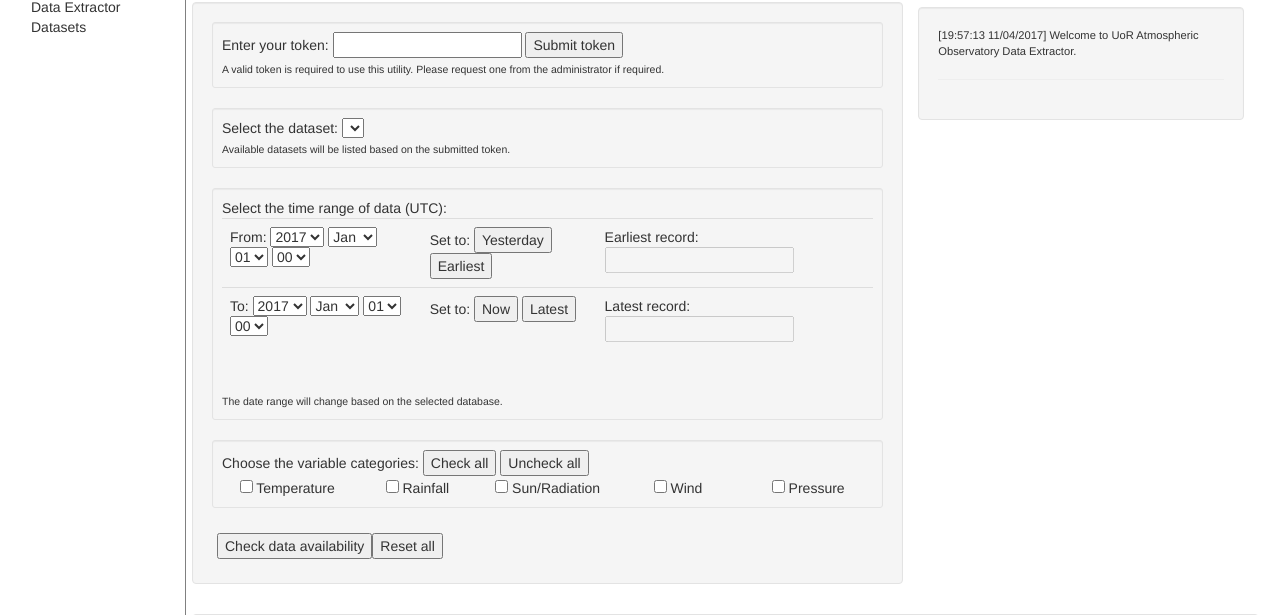
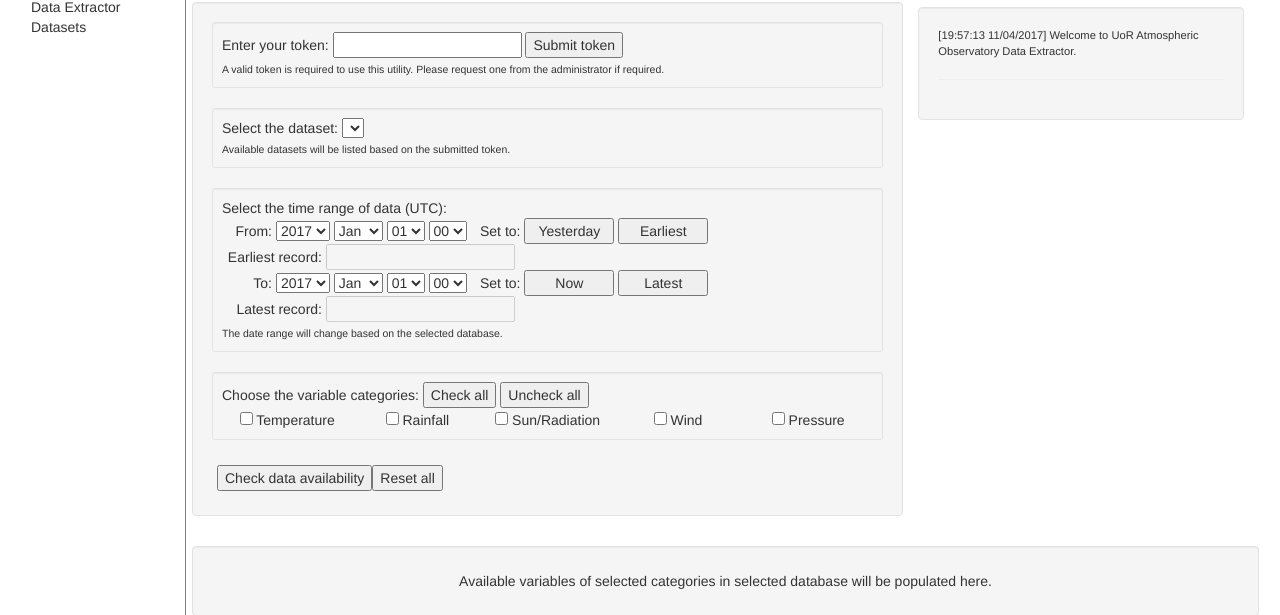
Before and after one commit to AndyGabey/extractor, a Flask app: template Extractor/templates/data_extractor.html in a window 1280 px wide. Shown: the part 146-761 px from the top of the page. Run offline with Flask 2, Linux system fonts and the light colour scheme; the template is opened without the code that fills it, so the values that code supplies are empty; parts of the project's set-up code (start-up, migrations or seed data) failed here and were passed over; some libraries are stand-ins or nearby versions.

Commit message:
Remove date selector table.
Use 2 levels of nested inline spans for structure. Set width's of similar elements to be the same for alignment.

Means layout can handle being resized much more responsively.

```diff
--- a/Extractor/templates/data_extractor.html
+++ b/Extractor/templates/data_extractor.html
@@ -15,6 +15,16 @@ div
 		width: 20%;
 		text-align: center;
 	}
+
+button.time-set {
+    width: 90px;
+}
+
+span.inline-span {
+    text-align: right;
+    display: inline-block;
+}
+
 </style>
 <script type="text/javascript" src="https://ajax.googleapis.com/ajax/libs/jquery/3.1.1/jquery.min.js"></script>
 <script type="text/javascript">
@@ -537,9 +547,10 @@ $(function(){
         <div class="well well-sm">
             Select the time range of data (UTC):
             <br>
-            <table class="table" style="padding: 0px; width: 100%;">
-                <tr id="start_date" style="padding: 0px;">
-                    <td>From:
+            <div style="padding: 0px; width: 100%;">
+                <div id="start_date" style="padding: 0px;">
+                    <span class="inline-span">
+                        <span class="inline-span" style="width:50px">From:</span>
                         <select id="startY" class="dates"></select>
                         <select id="startM" class="dates">
                             <option value="1">Jan</option>
@@ -556,15 +567,21 @@ $(function(){
                             <option value="12">Dec</option>
                         </select>
                         <select id="startD" class="dates"></select>
-                    <select id="startH" class="dates"></select></td>
-                    <td>
-                    Set to:
-                    <button id="setStartToYtd">Yesterday</button>
-                    <button id="setStartToEarliest">Earliest</button></td>
-                    <td>Earliest record: <input type="text" id="earliest_rec" disabled></td>
-                </tr>
-                <tr id="end_date" style="padding: 0px;">
-                    <td>To:
+                        <select id="startH" class="dates"></select>
+                    </span>
+                    <span class="inline-span">
+                        <span class="inline-span" style="width:50px">Set to:</span>
+                        <button id="setStartToYtd" class="time-set">Yesterday</button>
+                        <button id="setStartToEarliest" class="time-set">Earliest</button>
+                    </span>
+                    <span class="inline-span">
+                        <span class="inline-span" style="width:100px">Earliest record:</span>
+                        <input type="text" id="earliest_rec" disabled>
+                    </span>
+                </div>
+                <div id="end_date" style="padding: 0px;">
+                    <span class="inline-span">
+                        <span style="text-align:right; display:inline-block; width:50px">To:</span>
                         <select id="endY" class="dates"></select>
                         <select id="endM" class="dates">
                             <option value="1">Jan</option>
@@ -581,14 +598,19 @@ $(function(){
                             <option value="12">Dec</option>
                         </select>
                         <select id="endD" class="dates"></select>
-                    <select id="endH" class="dates"></select></td>
-                <td>Set to:
-                	<button id="setEndToNow">Now</button>
-                	<button id="setEndToLatest">Latest</button></td>
-                <td>Latest record: <input type="text" id="latest_rec" disabled></td>
-                </tr>
-           </table>
-            <br>
+                        <select id="endH" class="dates"></select>
+                    </span>
+                    <span class="inline-span">
+                        <span class="inline-span" style="width:50px">Set to:</span>
+                        <button id="setEndToNow" class="time-set">Now</button>
+                        <button id="setEndToLatest" class="time-set">Latest</button>
+                    </span>
+                    <span class="inline-span">
+                        <span class="inline-span" style="width:100px">Latest record:</span>
+                        <input type="text" id="latest_rec" disabled>
+                    </span>
+                </div>
+            </div>
             <span style="font-size: 0.75em;">The date range will change based on the selected database.</span>
         </div>
 
--- a/Extractor/templates/layout.html
+++ b/Extractor/templates/layout.html
@@ -80,7 +80,6 @@ article {
 .edit-field > input {
     width: 600px;
 }
-
 	</style>
     </head>
     <body>
```
Lines whose indentation alone changed are shown as unchanged.
